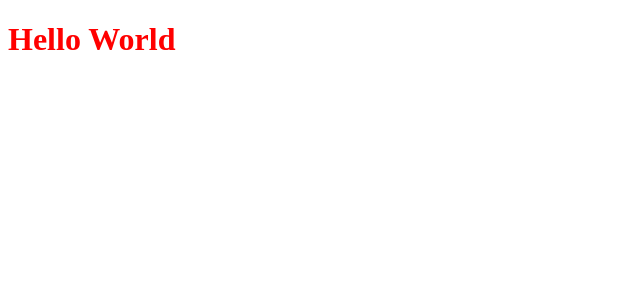
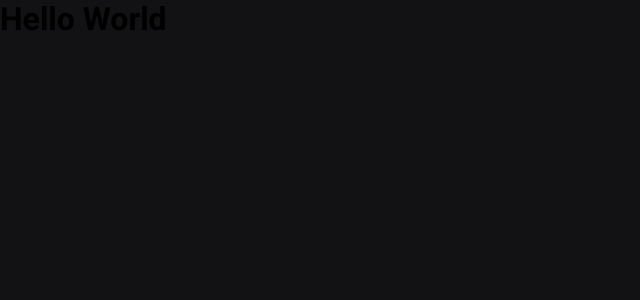
Before and after one commit to NicolasSampaio/Chapter3-Fundamentos-Next.js, a Next.js app: page / in a window 1280 px wide. Shown: the top 300 px of the page, without its empty margins (0-640 px from the left). Built offline with nearby package versions, Linux system fonts and the light colour scheme.

Commit message:
Global css and font defined

```diff
--- a/src/pages/_app.tsx
+++ b/src/pages/_app.tsx
@@ -1,4 +1,5 @@
 import { AppProps } from "next/app";
+import "../styles/global.scss";
 
 function MyApp({ Component, pageProps }: AppProps) {
   return <Component {...pageProps} />;
--- /dev/null
+++ b/src/pages/_document.tsx
@@ -0,0 +1,22 @@
+import Document, { Html, Head, Main, NextScript } from "next/document";
+
+export default class MyDocument extends Document {
+  render() {
+    return (
+      <Html>
+        <Head>
+          <link rel="preconnect" href="https://fonts.googleapis.com" />
+          <link rel="preconnect" href="https://fonts.gstatic.com" />
+          <link
+            href="https://fonts.googleapis.com/css2?family=Roboto:wght@400;700;900&display=swap"
+            rel="stylesheet"
+          />
+        </Head>
+        <body>
+          <Main />
+          <NextScript />
+        </body>
+      </Html>
+    );
+  }
+}
--- a/src/pages/index.tsx
+++ b/src/pages/index.tsx
@@ -1,5 +1,12 @@
-import styles from "../styles/home.module.scss";
+import Head from "next/head";
 
 export default function Home() {
-  return <h1 className={styles.title}>Hello World</h1>;
+  return (
+    <>
+      <Head>
+        <title>ig.news</title>
+      </Head>
+      <h1>Hello World</h1>
+    </>
+  );
 }
--- /dev/null
+++ b/src/styles/global.scss
@@ -0,0 +1,51 @@
+* {
+  margin: 0;
+  padding: 0;
+  box-sizing: border-box;
+}
+
+:root {
+  --white: #FFFFFF
+
+  --gray-100: #e1e1e6;
+  --gray-300: #a8a8b3;
+  --gray-900: #121214;
+
+  --cyan-500: #61dafb;
+
+  --yellow-500: #eba417;
+}
+
+@media (max-width: 1080px) {
+  html {
+    font-size: 93.75%;
+  }
+}
+
+@media (max-width: 720px) {
+  html {
+    font-size: 87.5%;
+  }
+}
+
+body {
+  background: var(--gray-900);
+  color: var(--white);
+}
+
+body,
+input,
+textarea,
+select,
+button {
+  font: 400 1rem "Roboto", sans-serif;
+}
+
+button {
+  cursor: pointer;
+}
+
+a {
+  color: inherit;
+  text-decoration: none;
+}
--- a/src/styles/home.module.scss
+++ /dev/null
@@ -1,3 +0,0 @@
-.title {
-  color: red;
-}
```
